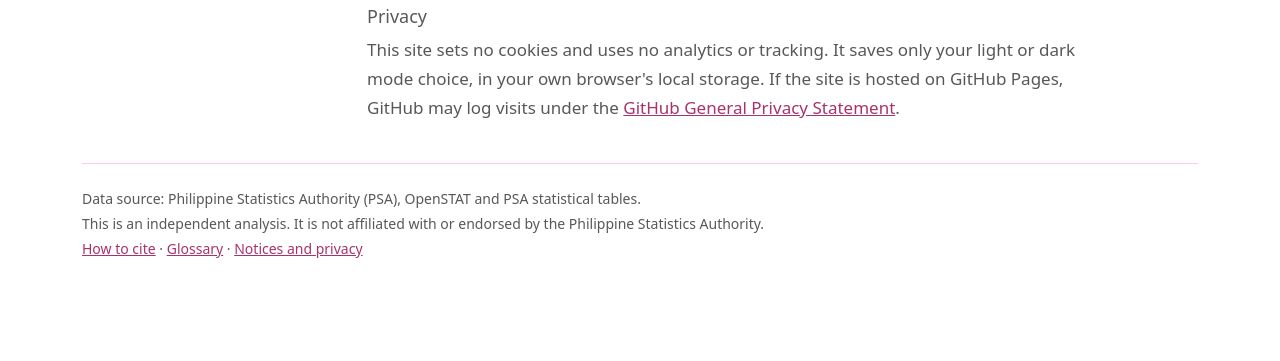
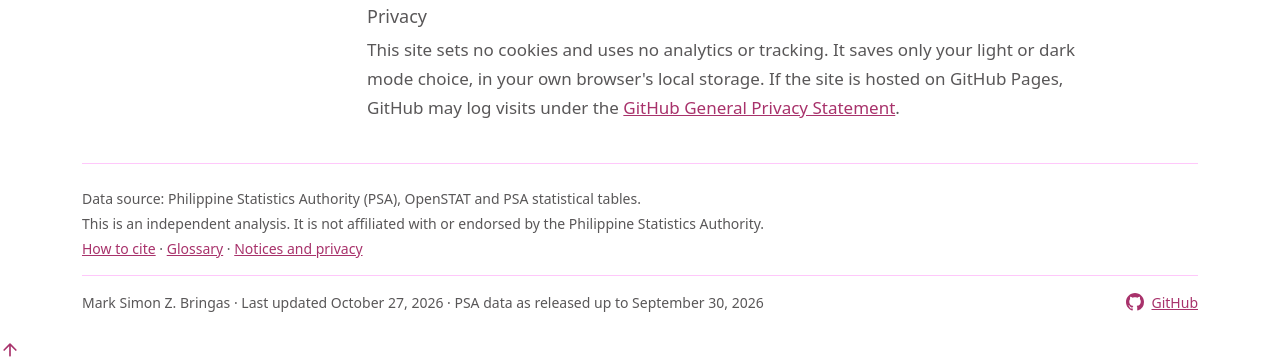
Before and after one commit to msimonb05/gender-gap-philippines, a Flask app: page /about.html in a window 1280 px wide. Shown: the part 2280-2641 px from the top of the page. Before the commit the page ends 2538 px from the top, so only its background shows below. Run offline with Flask 3, Linux system fonts and the light colour scheme; some libraries are stand-ins or nearby versions.

Commit message:
Add metadata, header links, footer, and back-to-top button

```diff
--- a/templates/base.html
+++ b/templates/base.html
@@ -4,6 +4,16 @@
 <meta charset="utf-8">
 <meta name="viewport" content="width=device-width, initial-scale=1">
 <title>{% block title %}Mapping Gender Parity in the Philippines{% endblock %}</title>
+<meta name="description" content="{% block description %}How Filipino women and men compare on work, pay, literacy, and schooling, using public data from the Philippine Statistics Authority. Women lead in literacy and in pay among full-time wage workers, but trail far behind in labor force participation.{% endblock %}">
+<meta name="author" content="Mark Simon Z. Bringas">
+<meta property="og:type" content="website">
+<meta property="og:title" content="{{ self.title() }}">
+<meta property="og:description" content="{{ self.description() }}">
+<meta property="og:url" content="{{ site_url }}{% block page_path %}{% endblock %}">
+<meta property="og:image" content="{{ site_url }}figures/scorecard.png">
+<meta property="og:image:alt" content="Gender parity scorecard: female-to-male ratio for each indicator">
+<meta name="twitter:card" content="summary_large_image">
+<link rel="icon" href="static/favicon.svg" type="image/svg+xml">
 <script>
 let theme = null;
 try { theme = localStorage.getItem("theme"); } catch (e) {}
@@ -12,13 +22,14 @@ document.documentElement.dataset.bsTheme = theme || (matchMedia("(prefers-color-
 <link rel="stylesheet" href="static/vendor/bootstrap/bootstrap.min.css">
 <link rel="stylesheet" href="static/report.css">
 </head>
-<body>
+<body id="top">
 <a class="visually-hidden-focusable" href="#report">Skip to content</a>
 <nav class="navbar sticky-top border-bottom site-bar">
   <div class="container-xl">
-    <a class="navbar-brand fs-6 fw-semibold" href="./">Gender Parity in the Philippines</a>
-    <div class="d-flex align-items-center gap-3">
+    <a class="navbar-brand fs-6 fw-semibold me-2" href="./"><span class="d-none d-md-inline">Gender Parity in the Philippines</span><span class="d-md-none" aria-hidden="true">Gender Parity PH</span><span class="visually-hidden d-md-none">Gender Parity in the Philippines</span></a>
+    <div class="site-nav d-flex align-items-center">
       <a class="site-link small" href="./"{% if request.endpoint == 'report' %} aria-current="page"{% endif %}>Report</a>
+      <a class="site-link small" href="downloads.html"{% if request.endpoint == 'downloads' %} aria-current="page"{% endif %}>Downloads</a>
       <a class="site-link small" href="about.html"{% if request.endpoint == 'about' %} aria-current="page"{% endif %}>About</a>
       <button id="theme-toggle" class="btn btn-sm btn-outline-secondary" type="button" aria-label="Switch to dark mode" title="Switch to dark mode">
         <svg class="icon-moon" width="16" height="16" viewBox="0 0 24 24" fill="none" stroke="currentColor" stroke-width="2" stroke-linecap="round" stroke-linejoin="round" aria-hidden="true"><path d="M21 12.8A9 9 0 1 1 11.2 3a7 7 0 0 0 9.8 9.8z"/></svg>
@@ -41,9 +52,21 @@ document.documentElement.dataset.bsTheme = theme || (matchMedia("(prefers-color-
   <footer class="site-footer border-top py-4 small">
     <p class="mb-1">Data source: Philippine Statistics Authority (PSA), OpenSTAT and PSA statistical tables.</p>
     <p class="mb-1">This is an independent analysis. It is not affiliated with or endorsed by the Philippine Statistics Authority.</p>
-    <p class="mb-0"><a href="about.html#s-citation">How to cite</a> · <a href="about.html#s-glossary">Glossary</a> · <a href="about.html#s-notices">Notices and privacy</a></p>
+    <p class="footer-links mb-3"><a href="about.html#s-citation">How to cite</a> · <a href="about.html#s-glossary">Glossary</a> · <a href="about.html#s-notices">Notices and privacy</a></p>
+    <div class="footer-bottom d-flex flex-wrap align-items-center justify-content-between gap-2 pt-3 border-top">
+      <p class="mb-0">{{ author }} · Last updated {{ last_updated }} · PSA data as released up to {{ data_vintage }}</p>
+      {% if repo_url %}
+      <a class="github-link d-inline-flex align-items-center gap-2" href="{{ repo_url }}" target="_blank" aria-label="Source code on GitHub">
+        <svg width="18" height="18" viewBox="0 0 16 16" fill="currentColor" aria-hidden="true"><path d="M8 0C3.58 0 0 3.58 0 8c0 3.54 2.29 6.53 5.47 7.59.4.07.55-.17.55-.38 0-.19-.01-.82-.01-1.49-2.01.37-2.53-.49-2.69-.94-.09-.23-.48-.94-.82-1.13-.28-.15-.68-.52-.01-.53.63-.01 1.08.58 1.23.82.72 1.21 1.87.87 2.33.66.07-.52.28-.87.51-1.07-1.78-.2-3.64-.89-3.64-3.95 0-.87.31-1.59.82-2.15-.08-.2-.36-1.02.08-2.12 0 0 .67-.21 2.2.82.64-.18 1.32-.27 2-.27.68 0 1.36.09 2 .27 1.53-1.04 2.2-.82 2.2-.82.44 1.1.16 1.92.08 2.12.51.56.82 1.27.82 2.15 0 3.07-1.87 3.75-3.65 3.95.29.25.54.73.54 1.48 0 1.07-.01 1.93-.01 2.2 0 .21.15.46.55.38A8.013 8.013 0 0016 8c0-4.42-3.58-8-8-8z"/></svg>
+        <span>GitHub</span>
+      </a>
+      {% endif %}
+    </div>
   </footer>
 </div>
+<a id="back-to-top" class="back-to-top" href="#top" aria-label="Back to top" title="Back to top">
+  <svg width="20" height="20" viewBox="0 0 24 24" fill="none" stroke="currentColor" stroke-width="2" stroke-linecap="round" stroke-linejoin="round" aria-hidden="true"><path d="M12 19V5M5 12l7-7 7 7"/></svg>
+</a>
 <script src="static/vendor/bootstrap/bootstrap.bundle.min.js"></script>
 <script src="static/report.js"></script>
 </body>
```
